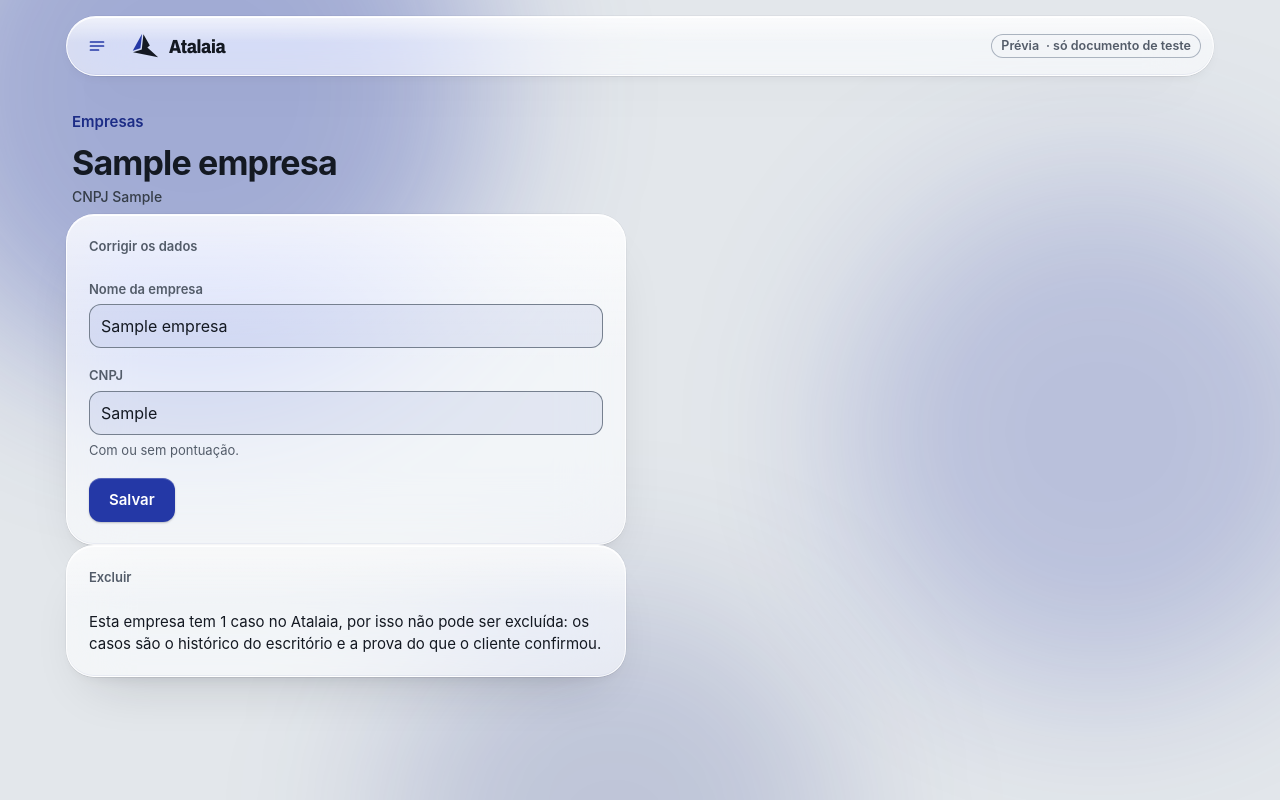
After one commit to namtech-agents/atalaia, a Spring Boot app: page /empresas/1 in a window 1280 px wide. The commit adds this page. Run offline with Spring Boot 4, Linux system fonts and the light colour scheme; a user stored in the database is signed in; empty tables hold one stand-in row (values such as "Sample post"); some of the project's set-up classes (security, data sources, template engines, error pages and the like) are left out, and stand-ins take their place; database files in the repository are not loaded.

Commit message:
feat: corrigir e excluir empresa (sem casos) (#159)

```diff
--- a/src/main/java/br/com/namtech/atalaia/notificacao/Empresa.java
+++ b/src/main/java/br/com/namtech/atalaia/notificacao/Empresa.java
@@ -66,6 +66,12 @@ public class Empresa {
         this.nome = nome;
     }
 
+    //Nome ou CNPJ digitado errado no cadastro. Quem confere os dois antes é o EmpresaController
+    public void corrigir(String cnpj, String nome) {
+        this.cnpj = cnpj;
+        this.nome = nome;
+    }
+
     public Long getId() {
         return id;
     }
--- a/src/main/java/br/com/namtech/atalaia/notificacao/EmpresaController.java
+++ b/src/main/java/br/com/namtech/atalaia/notificacao/EmpresaController.java
@@ -8,14 +8,16 @@ import org.springframework.security.core.annotation.AuthenticationPrincipal;
 import org.springframework.stereotype.Controller;
 import org.springframework.ui.Model;
 import org.springframework.web.bind.annotation.GetMapping;
+import org.springframework.web.bind.annotation.PathVariable;
 import org.springframework.web.bind.annotation.PostMapping;
 import org.springframework.web.bind.annotation.RequestParam;
+import org.springframework.web.server.ResponseStatusException;
 
 import br.com.namtech.atalaia.conta.EscritorioRepository;
 import br.com.namtech.atalaia.conta.UsuarioLogado;
 import jakarta.servlet.http.HttpServletResponse;
 
-//Empresas: os clientes do escritório. Cada escritório cadastra as suas, e só ve as suas
+//Empresas: os clientes do escritório. Cada escritório cadastra, corrige e exclui as suas, e só ve as suas
 @Controller
 public class EmpresaController {
 
@@ -23,17 +25,34 @@ public class EmpresaController {
 
     private final EmpresaRepository empresas;
     private final EscritorioRepository escritorios;
+    private final NotificacaoRepository notificacoes;
 
-    public EmpresaController(EmpresaRepository empresas, EscritorioRepository escritorios) {
+    public EmpresaController(EmpresaRepository empresas, EscritorioRepository escritorios,
+            NotificacaoRepository notificacoes) {
         this.empresas = empresas;
         this.escritorios = escritorios;
+        this.notificacoes = notificacoes;
+    }
+
+    //O que a pessoa digitou, ja limpo: nome sem espaço nas pontas, CNPJ só com as 14 letras e numeros, em maiusculas
+    private record Digitado(String nome, String cnpj) {
+        static Digitado arrumar(String nome, String cnpj) {
+            return new Digitado(nome.strip(), cnpj.replaceAll("[.\\-/\\s]", "").toUpperCase(Locale.ROOT));
+        }
+    }
+
+    //Por que o formulario foi recusado: a mensagem e o campo que a tela marca e onde poe o foco
+    private record Recusa(String campo, String mensagem) {
     }
 
     @GetMapping("/empresas")
     public String lista(@AuthenticationPrincipal UsuarioLogado usuario,
-            @RequestParam(required = false) String cadastrada, Model model) {
-        //?cadastrada no endereço: acabou de cadastrar uma empresa, a tela confirma e mostra o proximo passo
+            @RequestParam(required = false) String cadastrada, @RequestParam(required = false) String alterada,
+            @RequestParam(required = false) String excluida, Model model) {
+        //?cadastrada, ?alterada ou ?excluida no endereço: a tela confirma o que acabou de acontecer
         model.addAttribute("cadastrada", cadastrada != null);
+        model.addAttribute("alterada", alterada != null);
+        model.addAttribute("excluida", excluida != null);
         model.addAttribute("empresas", empresas.findAllByEscritorioIdOrderByNome(usuario.escritorioId()));
         return "empresas";
     }
@@ -41,43 +60,115 @@ public class EmpresaController {
     @PostMapping("/empresas")
     public String cadastrar(@AuthenticationPrincipal UsuarioLogado usuario, @RequestParam(defaultValue = "") String nome,
             @RequestParam(defaultValue = "") String cnpj, Model model, HttpServletResponse resposta) {
-        String nomeArrumado = nome.strip();
-        //A pessoa pode digitar com ou sem pontuação: guarda só as 14 letras e numeros, em maiusculas
-        String cnpjArrumado = cnpj.replaceAll("[.\\-/\\s]", "").toUpperCase(Locale.ROOT);
-
-        String erro = null;
-        //O campo que falhou: a tela marca ele e poe o foco nele
-        String campoComErro = "cnpj";
-        if (nomeArrumado.isEmpty() || nomeArrumado.length() > 200) {
-            campoComErro = "nome";
-            erro = "Escreva o nome da empresa, em até 200 letras.";
-        //12 letras ou numeros e 2 numeros no fim (os digitos de conferencia): o formato do CNPJ, inclusive o novo, com letras
-        } else if (!cnpjArrumado.matches("[A-Z0-9]{12}[0-9]{2}")) {
-            erro = "Escreva o CNPJ completo, com os 14 dígitos.";
-        } else if (!Empresa.cnpjValido(cnpjArrumado)) {
-            erro = "Este CNPJ não existe: confira os números digitados.";
-        } else if (empresas.existsByEscritorioIdAndCnpj(usuario.escritorioId(), cnpjArrumado)) {
-            erro = CNPJ_REPETIDO;
-        } else {
-            try {
-                //getReferenceById: só aponta para o escritório pelo numero, sem ir busca-lo no banco
-                empresas.save(new Empresa(escritorios.getReferenceById(usuario.escritorioId()), cnpjArrumado, nomeArrumado));
-            } catch (DataIntegrityViolationException repetida) {
-                //Clique duplo: os dois pedidos passaram pela conferencia de cima e o banco recusou o segundo
-                //(empresa_cnpj_unico_no_escritorio). A pessoa ve a mensagem, nao uma pagina de erro
-                erro = CNPJ_REPETIDO;
-            }
+        Digitado digitado = Digitado.arrumar(nome, cnpj);
+        Recusa recusa = conferir(digitado, usuario, null);
+        if (recusa == null) {
+            //getReferenceById: só aponta para o escritório pelo numero, sem ir busca-lo no banco
+            recusa = gravar(new Empresa(escritorios.getReferenceById(usuario.escritorioId()), digitado.cnpj(),
+                    digitado.nome()));
         }
-        if (erro != null) {
-            resposta.setStatus(HttpStatus.BAD_REQUEST.value());
-            model.addAttribute("erro", erro);
-            model.addAttribute("campoComErro", campoComErro);
-            model.addAttribute("nome", nome);
-            model.addAttribute("cnpj", cnpj);
-            return lista(usuario, null, model);
+        if (recusa != null) {
+            mostrarRecusa(recusa, nome, cnpj, model, resposta);
+            return lista(usuario, null, null, null, model);
         }
-
         //Redireciona: recarregar a tela nao cadastra de novo
         return "redirect:/empresas?cadastrada";
     }
+
+    //A tela de uma empresa: corrigir o nome e o CNPJ e, se ela nao tiver casos, excluir
+    @GetMapping("/empresas/{id}")
+    public String empresa(@AuthenticationPrincipal UsuarioLogado usuario, @PathVariable Long id, Model model) {
+        Empresa empresa = buscar(id, usuario);
+        model.addAttribute("empresa", empresa);
+        model.addAttribute("casos", notificacoes.casosDaEmpresa(id, usuario.escritorioId()));
+        //Na primeira vez os campos vem com o que esta guardado; numa recusa, com o que a pessoa digitou
+        if (!model.containsAttribute("nome")) {
+            model.addAttribute("nome", empresa.getNome());
+            model.addAttribute("cnpj", empresa.getCnpjFormatado());
+        }
+        return "empresa";
+    }
+
+    @PostMapping("/empresas/{id}")
+    public String corrigir(@AuthenticationPrincipal UsuarioLogado usuario, @PathVariable Long id,
+            @RequestParam(defaultValue = "") String nome, @RequestParam(defaultValue = "") String cnpj, Model model,
+            HttpServletResponse resposta) {
+        Empresa empresa = buscar(id, usuario);
+        Digitado digitado = Digitado.arrumar(nome, cnpj);
+        Recusa recusa = conferir(digitado, usuario, empresa.getCnpj());
+        if (recusa == null) {
+            //A empresa veio de uma busca com o escritório de quem entrou: o save só grava por cima dela
+            empresa.corrigir(digitado.cnpj(), digitado.nome());
+            recusa = gravar(empresa);
+        }
+        if (recusa != null) {
+            mostrarRecusa(recusa, nome, cnpj, model, resposta);
+            return empresa(usuario, id, model);
+        }
+        return "redirect:/empresas?alterada";
+    }
+
+    @PostMapping("/empresas/{id}/excluir")
+    public String excluir(@AuthenticationPrincipal UsuarioLogado usuario, @PathVariable Long id) {
+        int apagadas;
+        try {
+            apagadas = empresas.excluirSemCasos(id, usuario.escritorioId());
+        } catch (DataIntegrityViolationException casoChegouJunto) {
+            //Um envio para esta empresa foi gravado no mesmo instante: o banco recusou apagar
+            apagadas = 0;
+        }
+        if (apagadas == 0) {
+            //Nao apagou: ou a empresa nao é deste escritório (ou ja saiu, clique duplo), 404; ou tem casos, 409.
+            //A tela nem mostra o botão para empresa com casos: o 409 só aparece para quem forçou o pedido
+            buscar(id, usuario);
+            throw new ResponseStatusException(HttpStatus.CONFLICT);
+        }
+        return "redirect:/empresas?excluida";
+    }
+
+    //Empresa de outro escritório responde igual a uma que nao existe (404): nem a existencia dela vaza
+    private Empresa buscar(Long id, UsuarioLogado usuario) {
+        return empresas.findByIdAndEscritorioId(id, usuario.escritorioId())
+                .orElseThrow(() -> new ResponseStatusException(HttpStatus.NOT_FOUND));
+    }
+
+    //As regras do cadastro e da correção. cnpjAtual: o CNPJ que a empresa ja tem (null no cadastro), que nao
+    //conta como repetido. Devolve null se esta tudo certo
+    private Recusa conferir(Digitado digitado, UsuarioLogado usuario, String cnpjAtual) {
+        if (digitado.nome().isEmpty() || digitado.nome().length() > 200) {
+            return new Recusa("nome", "Escreva o nome da empresa, em até 200 letras.");
+        }
+        //12 letras ou numeros e 2 numeros no fim (os digitos de conferencia): o formato do CNPJ, inclusive o novo, com letras
+        if (!digitado.cnpj().matches("[A-Z0-9]{12}[0-9]{2}")) {
+            return new Recusa("cnpj", "Escreva o CNPJ completo, com os 14 dígitos.");
+        }
+        if (!Empresa.cnpjValido(digitado.cnpj())) {
+            return new Recusa("cnpj", "Este CNPJ não existe: confira os números digitados.");
+        }
+        if (!digitado.cnpj().equals(cnpjAtual) && empresas.existsByEscritorioIdAndCnpj(usuario.escritorioId(), digitado.cnpj())) {
+            return new Recusa("cnpj", CNPJ_REPETIDO);
+        }
+        return null;
+    }
+
+    //Grava, e devolve a recusa se o banco barrar o CNPJ repetido (empresa_cnpj_unico_no_escritorio).
+    //Acontece no clique duplo, ou com duas pessoas usando o mesmo CNPJ ao mesmo tempo: os dois pedidos passaram
+    //pela conferencia e o banco recusou o segundo. A pessoa ve a mensagem, nao uma pagina de erro
+    private Recusa gravar(Empresa empresa) {
+        try {
+            empresas.save(empresa);
+            return null;
+        } catch (DataIntegrityViolationException repetida) {
+            return new Recusa("cnpj", CNPJ_REPETIDO);
+        }
+    }
+
+    //Volta o formulario com a mensagem e com o que a pessoa digitou, e responde 400 (pedido recusado)
+    private void mostrarRecusa(Recusa recusa, String nome, String cnpj, Model model, HttpServletResponse resposta) {
+        resposta.setStatus(HttpStatus.BAD_REQUEST.value());
+        model.addAttribute("erro", recusa.mensagem());
+        model.addAttribute("campoComErro", recusa.campo());
+        model.addAttribute("nome", nome);
+        model.addAttribute("cnpj", cnpj);
+    }
 }
--- a/src/main/java/br/com/namtech/atalaia/notificacao/NotificacaoRepository.java
+++ b/src/main/java/br/com/namtech/atalaia/notificacao/NotificacaoRepository.java
@@ -9,7 +9,7 @@ import org.springframework.data.jpa.repository.Query;
 
 import jakarta.persistence.LockModeType;
 
-//Toda busca leva o escritório de quem entrou: é isso que impede um escritório de ver a notificação de outro
+//Toda busca leva o escritório de quem entrou: é isso que impede um escritório de ver a notificação de outro.
 //Repository (e nao JpaRepository): só existem os metodos escritos aqui, sem findAll nem findById prontos.
 //Busca nova tem de ser escrita aqui, e o IsolamentoEntreEscritoriosTest confere se ela leva o escritório
 public interface NotificacaoRepository extends Repository<Notificacao, Long> {
@@ -27,6 +27,10 @@ public interface NotificacaoRepository extends Repository<Notificacao, Long> {
             """)
     List<NotificacaoNaLista> listar(Long escritorioId);
 
+    //Quantos casos a empresa tem: a tela de editar explica por que empresa com caso nao sai
+    @Query("select count(n) from Notificacao n where n.empresa.id = ?1 and n.empresa.escritorio.id = ?2")
+    long casosDaEmpresa(Long empresaId, Long escritorioId);
+
     //Vazio se a notificação nao existe ou é de outro escritório (quem chama nao fica sabendo qual dos dois)
     @Query("select n from Notificacao n where n.id = ?1 and n.empresa.escritorio.id = ?2")
     Optional<Notificacao> buscar(Long id, Long escritorioId);
--- /dev/null
+++ b/src/main/resources/templates/empresa.html
@@ -0,0 +1,40 @@
+<!doctype html>
+<html lang="pt-BR" xmlns:th="http://www.thymeleaf.org">
+<head th:replace="~{fragmentos :: cabeca(${erro != null} ? 'Erro · ' + ${empresa.nome} : ${empresa.nome})}"></head>
+<body>
+<div th:replace="~{fragmentos :: campo}"></div>
+<div class="pagina">
+  <header th:replace="~{fragmentos :: topo('empresas')}"></header>
+
+  <main id="conteudo">
+    <div class="titulo">
+      <a class="volta" th:href="@{/empresas}">Empresas</a>
+      <h1 th:text="${empresa.nome}"></h1>
+      <p>CNPJ <span class="num" th:text="${empresa.cnpjFormatado}"></span></p>
+    </div>
+
+    <!-- Corrigir: nome ou CNPJ digitado errado no cadastro -->
+    <form class="vidro formulario" method="post" th:action="@{/empresas/{id}(id=${empresa.id})}" aria-labelledby="titulo-corrigir">
+      <h2 class="rotulo" id="titulo-corrigir">Corrigir os dados</h2>
+      <p class="erro" id="erro-empresa" role="alert" th:if="${erro}" th:text="${erro}"></p>
+      <th:block th:replace="~{fragmentos :: camposDaEmpresa}"></th:block>
+      <button class="botao cheio" type="submit">Salvar</button>
+    </form>
+
+    <!-- Excluir: só empresa sem casos. Os casos são o histórico do escritório e a prova do que o cliente confirmou
+         (decisão da dona do projeto, 19/11) -->
+    <section class="vidro formulario" aria-labelledby="titulo-excluir">
+      <h2 class="rotulo" id="titulo-excluir">Excluir</h2>
+      <p th:if="${casos > 0}"
+         th:text="${'Esta empresa tem ' + casos + (casos == 1 ? ' caso' : ' casos') + ' no Atalaia, por isso não pode ser excluída: os casos são o histórico do escritório e a prova do que o cliente confirmou.'}"></p>
+      <th:block th:if="${casos == 0}">
+        <p>Esta empresa ainda não tem nenhum caso. Se foi cadastrada por engano, pode sair da lista.</p>
+        <form method="post" th:action="@{/empresas/{id}/excluir(id=${empresa.id})}">
+          <button class="botao" type="submit">Excluir empresa</button>
+        </form>
+      </th:block>
+    </section>
+  </main>
+</div>
+</body>
+</html>
--- a/src/main/resources/templates/fragmentos.html
+++ b/src/main/resources/templates/fragmentos.html
@@ -148,5 +148,25 @@
            defer: roda depois de a página ser lida, quando as peças acima já existem */-->
     <script th:src="@{/js/plantao.js}" defer></script>
   </div>
+  <!--/* Os campos de nome e CNPJ da empresa, no cadastro (empresas.html) e na correção (empresa.html).
+         Leem nome, cnpj e campoComErro do que o EmpresaController põe na tela */-->
+  <th:block th:fragment="camposDaEmpresa">
+    <div>
+      <label class="rotulo" for="nome">Nome da empresa</label>
+      <!--/* Só o campo que falhou recebe o foco e o aviso de erro (campoComErro vem do EmpresaController) */-->
+      <input id="nome" name="nome" type="text" maxlength="200" required th:value="${nome}"
+             th:autofocus="${campoComErro == 'nome'}"
+             th:attr="aria-invalid=${campoComErro == 'nome'} ? 'true', aria-describedby=${campoComErro == 'nome'} ? 'erro-empresa'">
+    </div>
+    <div>
+      <label class="rotulo" for="cnpj">CNPJ</label>
+      <!--/* 24: folga para a pontuação e para um espaço que venha junto ao colar; o servidor limpa */-->
+      <input id="cnpj" name="cnpj" type="text" maxlength="24" required th:value="${cnpj}"
+             aria-describedby="dica-cnpj" th:autofocus="${campoComErro == 'cnpj'}"
+             th:attr="aria-invalid=${campoComErro == 'cnpj'} ? 'true', aria-describedby=${campoComErro == 'cnpj'} ? 'erro-empresa dica-cnpj' : 'dica-cnpj'">
+      <p class="dica" id="dica-cnpj">Com ou sem pontuação.</p>
+    </div>
+  </th:block>
+
 </body>
 </html>
```
Also changed, not shown: docs/04-arquitetura/arquitetura.md (+4 -1 lines), src/main/java/br/com/namtech/atalaia/notificacao/EmpresaRepository.java (+17 -3 lines), src/main/resources/templates/empresas.html (+6 -17 lines), 1 other file.
